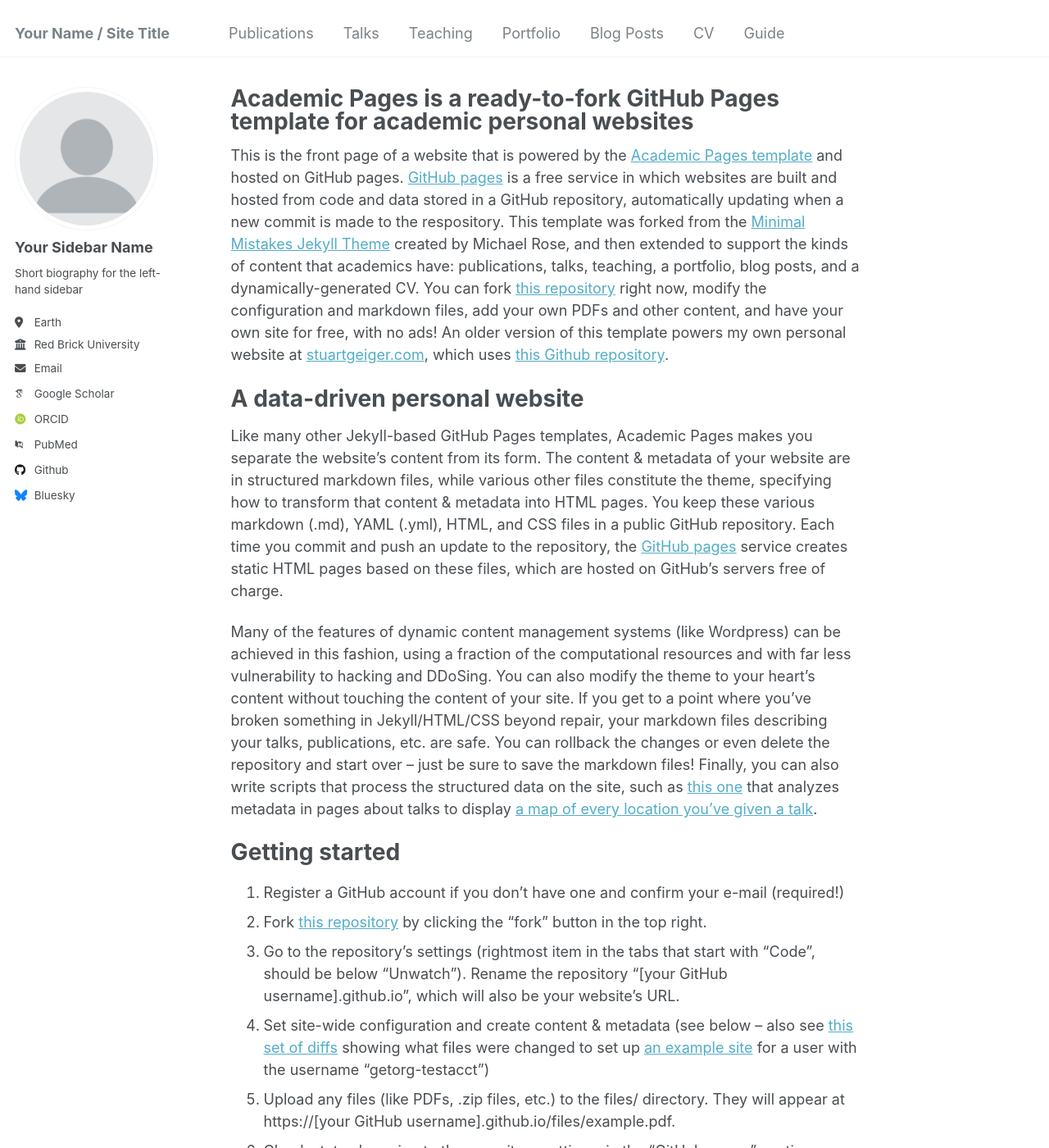
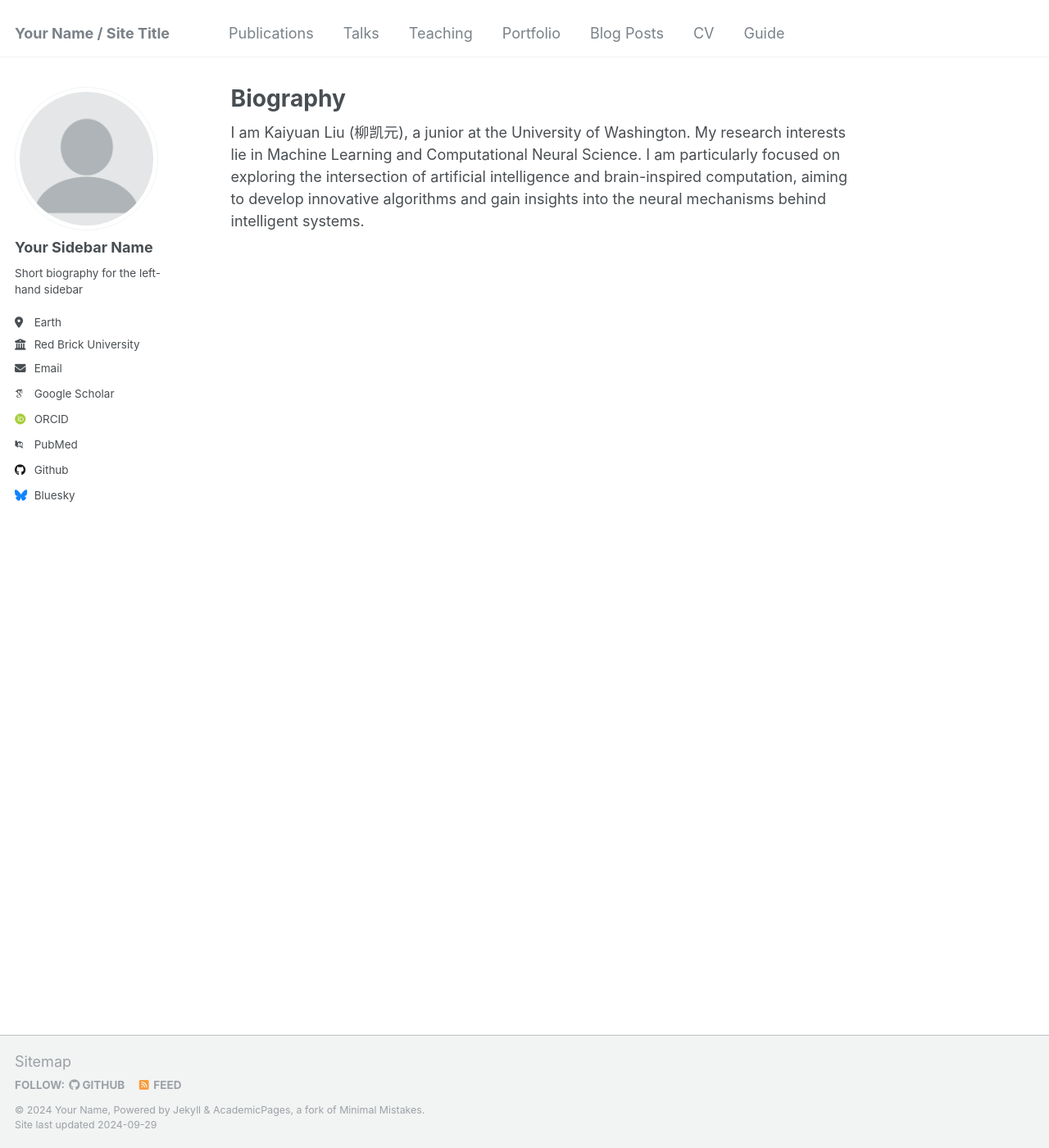
Before and after one commit to KaiyuanLiu04/KaiyuanLiu04.github.io, a Jekyll site: the page built from _pages/about.md, in a window 1280 px wide and 1400 px high. Shown: the whole window at 82% size. Built offline with Jekyll 4.4.1, drawn with Linux system fonts in a browser that asks for light colours; some web fonts are replaced; some of the changed text lies outside the part shown.

Commit message:
Update about.md

```diff
--- a/_pages/about.md
+++ b/_pages/about.md
@@ -1,12 +1,15 @@
 ---
 permalink: /
-title: "Academic Pages is a ready-to-fork GitHub Pages template for academic personal websites"
+title: "Biography"
 author_profile: true
 redirect_from:
   - /about/
   - /about.html
 ---
 
+I am Kaiyuan Liu (柳凯元), a junior at the University of Washington. My research interests lie in Machine Learning and Computational Neural Science. I am particularly focused on exploring the intersection of artificial intelligence and brain-inspired computation, aiming to develop innovative algorithms and gain insights into the neural mechanisms behind intelligent systems.
+
+<!--
 This is the front page of a website that is powered by the [Academic Pages template](https://github.com/academicpages/academicpages.github.io) and hosted on GitHub pages. [GitHub pages](https://pages.github.com) is a free service in which websites are built and hosted from code and data stored in a GitHub repository, automatically updating when a new commit is made to the respository. This template was forked from the [Minimal Mistakes Jekyll Theme](https://mmistakes.github.io/minimal-mistakes/) created by Michael Rose, and then extended to support the kinds of content that academics have: publications, talks, teaching, a portfolio, blog posts, and a dynamically-generated CV. You can fork [this repository](https://github.com/academicpages/academicpages.github.io) right now, modify the configuration and markdown files, add your own PDFs and other content, and have your own site for free, with no ads! An older version of this template powers my own personal website at [stuartgeiger.com](http://stuartgeiger.com), which uses [this Github repository](https://github.com/staeiou/staeiou.github.io).
 
 A data-driven personal website
@@ -47,3 +50,5 @@ Example: editing a markdown file for a talk
 For more info
 ------
 More info about configuring Academic Pages can be found in [the guide](https://academicpages.github.io/markdown/). The [guides for the Minimal Mistakes theme](https://mmistakes.github.io/minimal-mistakes/docs/configuration/) (which this theme was forked from) might also be helpful.
+
+-->
```
